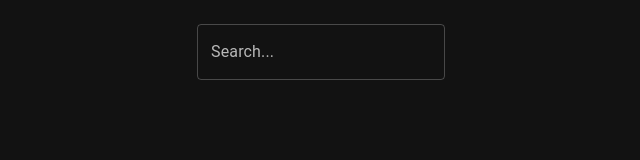
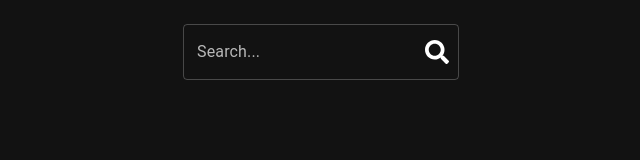
Before and after one commit to GamerKingFaiz/shouldiplay, a React (Create React App) app: page / in a window 1280 px wide. Shown: the top 160 px of the page, without its empty margins (319-959 px from the left). Built offline with nearby package versions, Linux system fonts and the light colour scheme; what howlongtobeat would draw is missing.

Commit message:
* Fixed game matching bug * Updated search bar to only search on enter

```diff
--- a/src/App.js
+++ b/src/App.js
@@ -1,4 +1,13 @@
-import { Box, TextField } from "@mui/material";
+import { faSearch } from "@fortawesome/free-solid-svg-icons";
+import { FontAwesomeIcon } from "@fortawesome/react-fontawesome";
+import {
+  Box,
+  FormControl,
+  IconButton,
+  InputAdornment,
+  InputLabel,
+  OutlinedInput,
+} from "@mui/material";
 import { HowLongToBeatService } from "howlongtobeat";
 import React, { useState } from "react";
 import GameBox from "./components/GameBox";
@@ -7,27 +16,63 @@ import GameBoxSkeleton from "./components/GameBoxSkeleton";
 const hltbService = new HowLongToBeatService();
 
 const App = () => {
+  const [searchInput, setSearchInput] = useState("");
+  const [loading, setLoading] = useState(Boolean);
   const [searchResults, setSearchResults] = useState([]);
-  const [loading, setLoading] = useState(Boolean);
+
+  const handleChange = (event) => {
+    if (event.keyCode === 13) {
+      // Enter key
+      handleSearch(event.target.value);
+    } else if (event.type === "click") {
+      // Mouse click
+      handleSearch(searchInput);
+    }
+  };
+
+  const handleSearch = (value) => {
+    setLoading(true);
+    hltbService.search(value).then((result) => {
+      setLoading(false);
+      setSearchResults(result);
+    });
+  };
 
   return (
-    <Box padding={3} display={"flex"} flexDirection={"column"} alignItems={"center"}>
-      <TextField
-        label="Search..."
-        onInput={(e) => {
-          setLoading(true);
-          hltbService.search(e.target.value).then((result) => {
-            setLoading(false);
-            setSearchResults(result);
-          });
-        }}
-      />
+    <Box
+      padding={3}
+      display={"flex"}
+      flexDirection={"column"}
+      alignItems={"center"}
+    >
+      <FormControl variant="outlined">
+        <InputLabel htmlFor="sipSearchbar">Search...</InputLabel>
+        <OutlinedInput
+          id="sipSearchbar"
+          type="search"
+          endAdornment={
+            <InputAdornment positon="end">
+              <IconButton
+                aria-label="search for games"
+                edge="end"
+                onClick={handleChange}
+              >
+                <FontAwesomeIcon icon={faSearch} />
+              </IconButton>
+            </InputAdornment>
+          }
+          onKeyDown={handleChange}
+          onChange={(e) => setSearchInput(e.target.value)}
+          label="Search..."
+        />
+      </FormControl>
+
       <Box display={"flex"} flexWrap={"wrap"} justifyContent={"center"}>
         {loading ? (
           <GameBoxSkeleton />
         ) : (
           searchResults.map((gameData, index) => {
-            return <GameBox data={gameData} key={index}/>;
+            return <GameBox data={gameData} key={index} />;
           })
         )}
       </Box>
--- a/src/components/GameBox.js
+++ b/src/components/GameBox.js
@@ -5,22 +5,37 @@ import NumberBox from "./NumberBox";
 
 const GameBox = ({ data }) => {
   const [openCriticGameData, setOpenCriticGameData] = useState();
+  const [gameMatched, setGameMatched] = useState();
 
   useEffect(() => {
     fetch(`https://api.opencritic.com/api/game/search?criteria=${data.name}`)
       .then((openCriticSearchResponse) => openCriticSearchResponse.json())
       .then((openCriticSearchData) => {
-        console.log(1, openCriticSearchData[0].id);
-        const openCriticId = openCriticSearchData[0].id;
-        fetch(`https://api.opencritic.com/api/game/${openCriticId}`)
+        fetch(
+          `https://api.opencritic.com/api/game/${openCriticSearchData[0].id}`
+        )
           .then((openCriticGame) => openCriticGame.json())
           .then((openCriticGameJson) =>
             setOpenCriticGameData(openCriticGameJson)
           );
       });
-  }, [data.name]);
+  }, [data]);
 
-  console.log(2, openCriticGameData);
+  useEffect(() => {
+    /**
+     * Comparing the name from the HowLongToBeat API(after stripping adjacent
+     * whitespace) to the name of the first result of the OpenCritic API (after
+     * removing everything except alphanumeric characters and whitespace)
+     */
+    data.name.replace(/\s+/g, " ").toLowerCase() ===
+    openCriticGameData?.name
+      .replace(/[^\w\s]|_/g, "")
+      .replace(/\s+/g, " ")
+      .toLowerCase()
+      ? setGameMatched(true)
+      : setGameMatched(false);
+  }, [openCriticGameData]);
+
   return (
     <Card sx={{ margin: 2, width: 500, display: "flex" }}>
       <CardMedia
@@ -44,7 +59,7 @@ const GameBox = ({ data }) => {
 
           <NumberBox
             value={
-              openCriticGameData?.topCriticScore > -1 ? (
+              gameMatched ? (
                 <>{Math.round(openCriticGameData.topCriticScore)}</>
               ) : (
                 <>N/A</>
@@ -81,9 +96,9 @@ const GameBox = ({ data }) => {
             href={`https://howlongtobeat.com/game?id=${data.id}`}
             value="HowLongToBeat"
           />{" "}
-          {openCriticGameData && (
+          {gameMatched && (
             <>
-              /{" "}
+              |{" "}
               <ExternalLink
                 href={`https://opencritic.com/game/${openCriticGameData.id}/${openCriticGameData.name}`}
                 value="OpenCritic"
```
